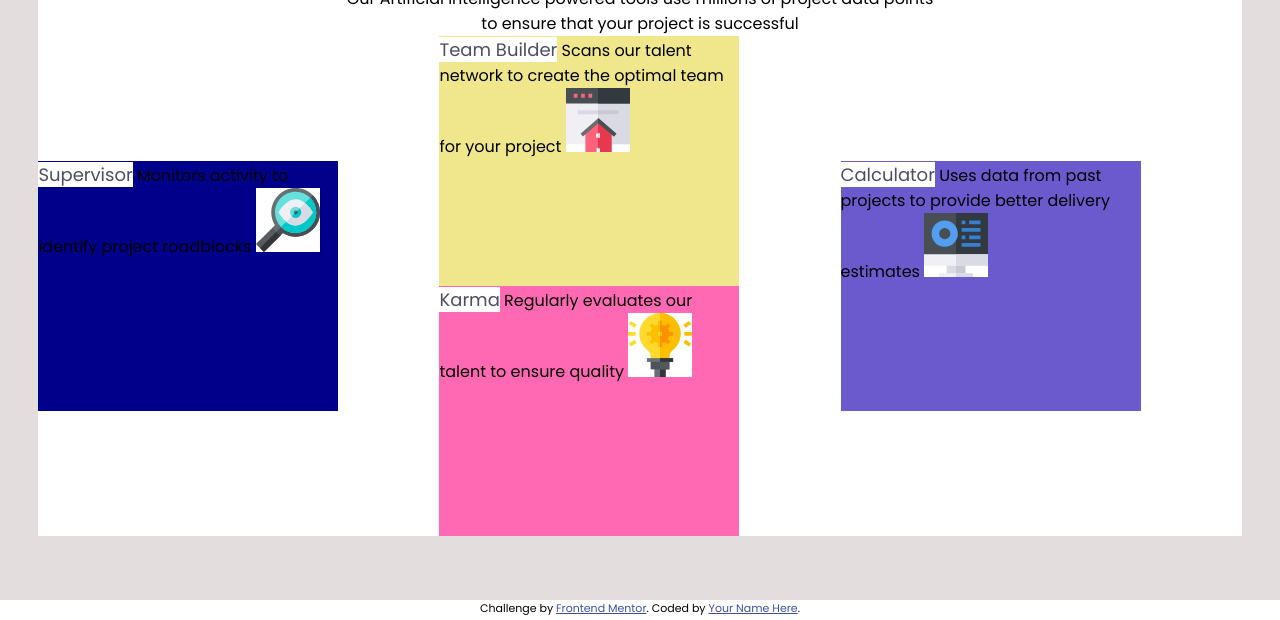
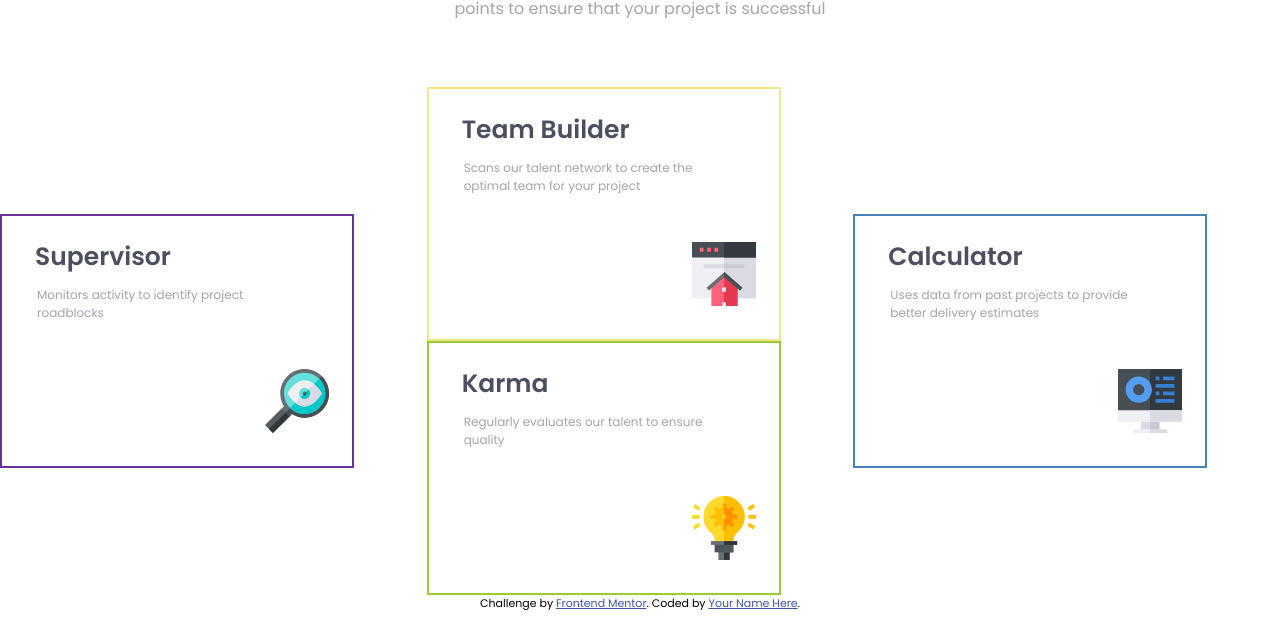
Before and after one commit to AfzalAnsariMd/Four-card-feature-section, a plain HTML site: page index.html in a window 1280 px wide. Shown: the part 180-800 px from the top of the page. Drawn offline with Linux system fonts and the light colour scheme.

Commit message:
Completed the four cards inner alignments and updated the interface

```diff
--- a/index.html
+++ b/index.html
@@ -25,30 +25,31 @@
     <div class="subcontainer">
       <p class="para1">Reliable, efficient delivery</p>
       <p class="para2">Powered by Technology</p>
-      <p class="para3"> Our Artificial Intelligence powered tools use millions of project data points<br>
+      <p class="para3"> Our Artificial Intelligence powered tools use millions of project data <br>points
         <span class="anotherline">to ensure that your project is successful</span>
       </p>
       <div class="subcontainer2">
-
         <div class="block1"><span class="innerclass1">Supervisor</span>
-          Monitors activity to identify project roadblocks
-          <img src="images/icon-supervisor.svg" alt="Image description">
-
+          <p class="inner-para1">Monitors activity to identify project roadblocks</p>
+          <img src="images/icon-supervisor.svg" alt="Image description" class="bottom-right">
         </div>
         <div class="innercontainerf2">
           <div class="block2"><span class="innerclass2">Team Builder</span>
-            Scans our talent network to create the optimal team for your project
-            <img src="images/icon-team-builder.svg" alt="Image description">
+
+            <p class="inner-para1">Scans our talent network to create the optimal team for your project</p>
+            <img src="images/icon-team-builder.svg" alt="Image description" class="bottom-right">
           </div>
           <div class="block3"><span class="innerclass3">Karma</span>
-            Regularly evaluates our talent to ensure quality
-            <img src="images/icon-karma.svg" alt="Image description">
+
+            <p class="inner-para1">Regularly evaluates our talent to ensure quality</p>
+            <img src="images/icon-karma.svg" alt="Image description" class="bottom-right">
           </div>
         </div>
 
         <div class="block4"> <span class="innerclass4">Calculator</span>
-          Uses data from past projects to provide better delivery estimates
-          <img src="images/icon-calculator.svg" alt="Image description">
+
+          <p class="inner-para1">Uses data from past projects to provide better delivery estimates</p>
+          <img src="images/icon-calculator.svg" alt="Image description" class="bottom-right">
 
         </div>
       </div>
--- a/styles.css
+++ b/styles.css
@@ -19,65 +19,114 @@
 .para1{
     font-size: 34px;
     text-align: center;
+    color:hsl(229, 6%, 66%);
+    padding-top: 30px;
+    /* padding-bottom: ; */
 }
 .para2{
     font-size: 34px;
     text-align: center;
     font-weight: bold;
     color:  hsl(234, 12%, 34%);
+    padding-bottom: 19px;
 
 }
 .para3{
     text-align: center;
+    color: hsl(229, 6%, 66%);
+    /* width:1368px; */
+    padding-bottom: 66px;
 }
 .anotherline{
     text-align: center;
 
 
 }
-.container{
+/* .container{
     padding:5% 3%;
     background-color: rgb(228, 221, 221);
 
 
-}
+} */
 .subcontainer{
 
 }
 .block1{
-    width: 300px;
+    width: 350px;
     height: 250px;
-    background-color: darkblue;
+    /* background-color: darkblue; */
+    border:2px solid rebeccapurple;
+    /* background-color: hsl(0, 0%, 98%); */
+    color:hsl(229, 6%, 66%);
+    position: relative;
+    /* display: flex;
+    justify-content: end;
+    align-items: end; */
+
 
 }
+
 .block2{
-    width: 300px;
+    width: 350px;
     height: 250px;
-    background-color: khaki;
+    /* background-color: khaki; */
+    border:2px solid khaki;
+    color: hsl(229, 6%, 66%);
+    position:relative;
+    /* background-color: hsl(0, 0%, 98%); */
 }
 .block3{
-    width: 300px;
+    width: 350px;
     height: 250px;
-    background-color: hotpink;
+    /* background-color: hotpink; */
+    border:2px solid yellowgreen;
+    color:hsl(229, 6%, 66%);
+    position: relative;
+    /* background-color: hsl(0, 0%, 98%); */
 }
 .block4{
-    width: 300px;
+    width: 350px;
     height: 250px;
-    background-color: slateblue;
+    /* background-color: slateblue; */
+    border:2px solid steelblue;
+    color:hsl(229, 6%, 66%);
+    position: relative;
+    /* background-color: hsl(0, 0%, 98%); */
+}
+.bottom-right{
+    position: absolute;
+    bottom: 0;
+    right: 0;
+    padding-right:23px;
+    padding-bottom: 33px;
 }
 .innerclass1,.innerclass2,.innerclass3,.innerclass4{
     text-align: center;
     color: hsl(234, 12%, 34%);
-    font-size: large;
+    font-size: 25px;
+    font-weight: bolder;
+    display: block;
+    /* padding: 22px; */
+    padding-top: 22px;
+    padding-bottom: 10px;
+    text-align: left;
+    padding-left: 33px;
 
 
 
 
 }
+
 .subcontainer2{
     display: grid;
     grid-template-columns: 1fr 1fr 1fr;
     justify-content: center;
     align-items: center;
-
+    /* padding-left: 100px; */
+    /* position: relative; */
 }
+.inner-para1{
+    width: 250px;
+    padding-left: 35px;
+    font-size: 12px;
+}
```
